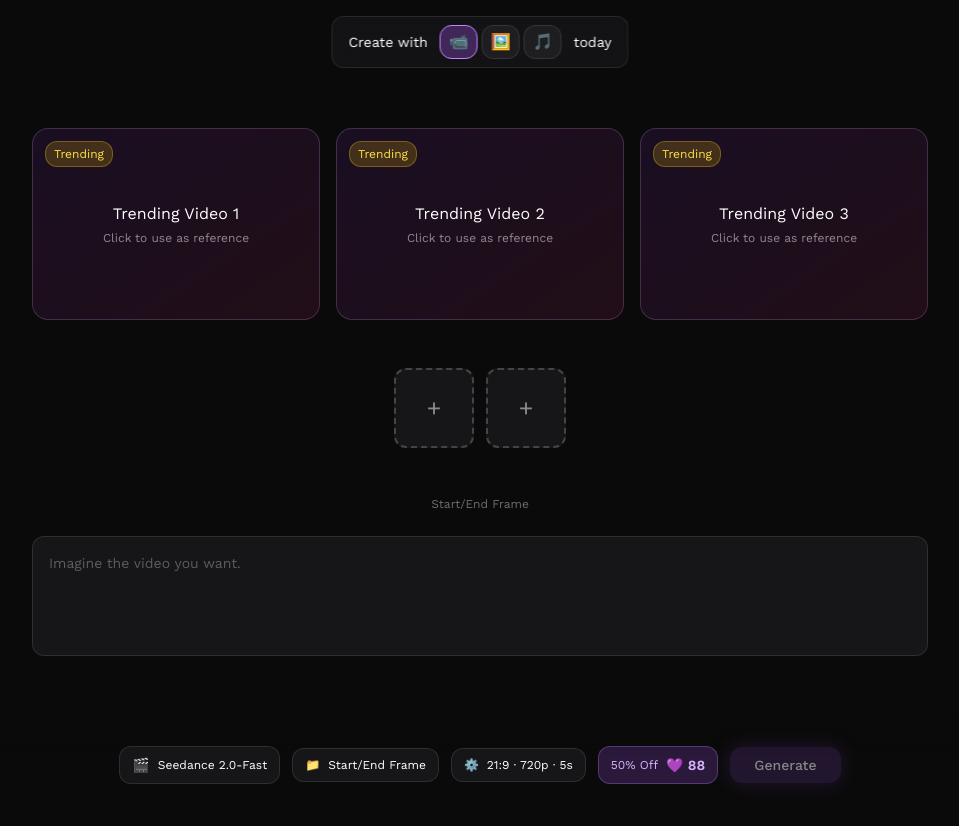
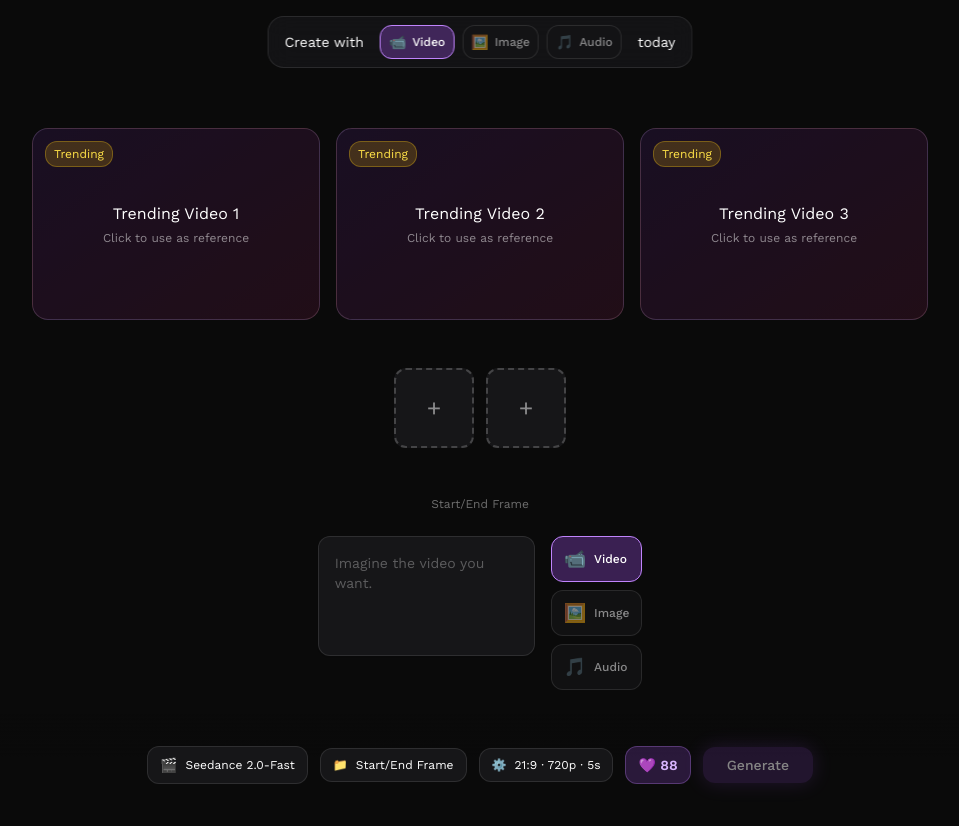
Before and after one commit to ashinstinct/sg-3f9e0639-0e46-47e0-ba87-cf415efaed8a-1774293159, a Next.js app: page /video/generate in a window 1280 px wide. Shown: the top 826 px of the page, without its empty margins (160-1119 px from the left). Built offline with nearby package versions, Linux system fonts and the light colour scheme.

Commit message:
style(ui): update videogenerator component design

```diff
--- a/src/components/VideoGenerator.tsx
+++ b/src/components/VideoGenerator.tsx
@@ -120,32 +120,33 @@ export default function VideoGenerator({ category = "video", onGenerationComplet
 
   return (
     <div className="min-h-screen bg-[#0a0a0a] text-white">
-      {/* Floating "Create With" Header */}
+      {/* Floating 'Create with' Header */}
       <div className="fixed top-0 left-1/2 -translate-x-1/2 z-50 pt-4">
-        <div className="flex items-center gap-3 px-4 py-2 rounded-xl bg-[#161618]/80 border border-white/10 backdrop-blur-md">
-          <span className="text-sm font-light">Create with</span>
+        <div className="flex items-center gap-4 px-4 py-2 rounded-2xl bg-[#161618]/80 border border-white/10 backdrop-blur-md">
+          <span className="text-sm font-light text-white">Create with</span>
 
-          <div className="flex gap-1">
+          <div className="flex gap-2">
             {[
-              { icon: "📹", mode: "video" as const },
-              { icon: "🖼️", mode: "image" as const },
-              { icon: "🎵", mode: "audio" as const },
-            ].map(({ icon, mode }) => (
+              { icon: "📹", label: "Video", mode: "video" as const },
+              { icon: "🖼️", label: "Image", mode: "image" as const },
+              { icon: "🎵", label: "Audio", mode: "audio" as const },
+            ].map(({ icon, label, mode }) => (
               <button
                 key={mode}
                 onClick={() => setCategoryMode(mode)}
-                className={`px-2 py-1 rounded-lg transition-all ${
+                className={`flex items-center gap-1.5 px-2 py-1.5 rounded-lg transition-all ${
                   categoryMode === mode
-                    ? "bg-purple-500/30 border border-purple-400"
-                    : "bg-white/5 border border-white/10 hover:bg-white/10"
+                    ? "bg-purple-500/30 border border-purple-400 text-white"
+                    : "bg-[#161618]/60 border border-white/10 text-white/50 hover:text-white/70"
                 }`}
               >
-                {icon}
+                <span className="text-sm">{icon}</span>
+                <span className="text-xs font-medium">{label}</span>
               </button>
             ))}
           </div>
 
-          <span className="text-sm font-light">today</span>
+          <span className="text-sm font-light text-white">today</span>
         </div>
       </div>
 
@@ -205,14 +206,36 @@ export default function VideoGenerator({ category = "video", onGenerationComplet
           </p>
         </div>
 
-        {/* Text Prompt */}
-        <div className="w-full max-w-4xl mb-6">
+        {/* Text Prompt + Page Indicator */}
+        <div className="flex gap-4 items-start">
+          {/* Text Prompt */}
           <Textarea
             value={prompt}
             onChange={(e) => setPrompt(e.target.value)}
             placeholder="Imagine the video you want."
-            className="w-full bg-[#161618] border border-white/10 text-white placeholder:text-white/30 rounded-xl p-4 min-h-[120px] resize-none focus:border-purple-400/50 focus:ring-purple-500/20"
+            className="flex-1 bg-[#161618] border border-white/10 text-white placeholder:text-white/30 rounded-xl p-4 min-h-[120px] resize-none focus:border-purple-400/50 focus:ring-purple-500/20"
           />
+
+          {/* Page Indicator - Right Side */}
+          <div className="flex flex-col gap-2">
+            {[
+              { icon: "📹", label: "Video", mode: "video" as const },
+              { icon: "🖼️", label: "Image", mode: "image" as const },
+              { icon: "🎵", label: "Audio", mode: "audio" as const },
+            ].map(({ icon, label, mode }) => (
+              <button
+                key={mode}
+                className={`flex items-center gap-2 px-3 py-2 rounded-lg transition-all whitespace-nowrap ${
+                  categoryMode === mode
+                    ? "bg-purple-500/30 border border-purple-400 text-white"
+                    : "bg-[#161618]/60 border border-white/10 text-white/50 hover:text-white/70"
+                }`}
+              >
+                <span className="text-lg">{icon}</span>
+                <span className="text-xs font-medium">{label}</span>
+              </button>
+            ))}
+          </div>
         </div>
       </div>
 
@@ -346,9 +369,8 @@ export default function VideoGenerator({ category = "video", onGenerationComplet
             )}
           </div>
 
-          {/* Credits Badge */}
+          {/* Credits Badge - without 50% Off */}
           <div className="flex items-center gap-2 px-3 py-2 rounded-lg bg-purple-500/20 border border-purple-400/30">
-            <span className="text-xs text-purple-300">50% Off</span>
             <span className="text-sm font-semibold text-purple-300">💜 88</span>
           </div>
 
```
Also changed, not shown: 2 other files (tests, documents, lock files or other folders).
